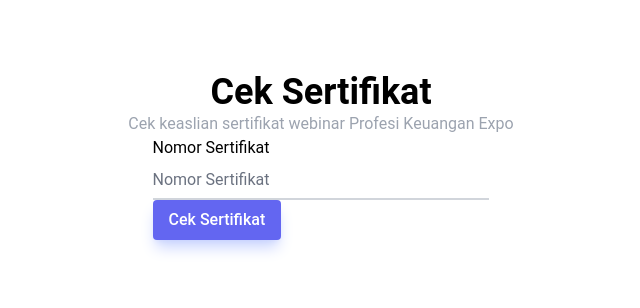
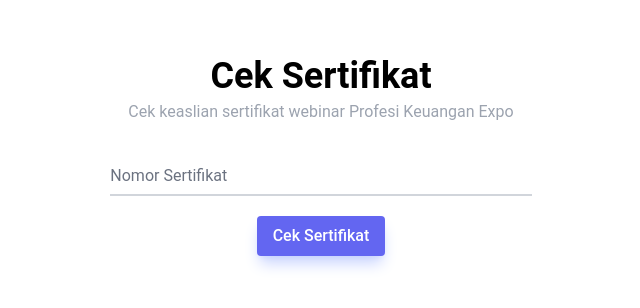
Before and after one commit to jetmiky/expo-certificate, a React (Vite) app: page / in a window 1280 px wide. Shown: the part 244-552 px from the top of the page, without its empty margins (319-959 px from the left). Built offline with nearby package versions, Linux system fonts and the light colour scheme.

Commit message:
Basic form layout

```diff
--- a/src/App.tsx
+++ b/src/App.tsx
@@ -5,19 +5,27 @@ import Button from "./components/Button";
 function App() {
   return (
     <main className="min-h-screen w-full flex-center flex-col">
-      <h1 className="text-center">Cek Sertifikat</h1>
-      <p className="text-center text-gray-400">
-        Cek keaslian sertifikat webinar Profesi Keuangan Expo
-      </p>
+      <div className="container">
+        <h1 className="text-center mb-1">Cek Sertifikat</h1>
+        <p className="text-center text-gray-400 px-10">
+          Cek keaslian sertifikat webinar Profesi Keuangan Expo
+        </p>
 
-      <form>
-        <label htmlFor="certificateCode">Nomor Sertifikat</label>
-        <input id="certificateCode" name="certificateCode" type="text" />
+        <div className="grid grid-cols-4 gap-2 md:grid-cols-6">
+          <form
+            className="col-start-2 col-span-2 md:col-start-3"
+            autoComplete="off"
+          >
+            <div className="pt-8 pb-5">
+              <Input id="certificate-code" label="Nomor Sertifikat" />
+            </div>
 
-        <Input id="certificate-code" label="Nomor Sertifikat" />
-
-        <Button>Cek Sertifikat</Button>
-      </form>
+            <div className="flex-center">
+              <Button>Cek Sertifikat</Button>
+            </div>
+          </form>
+        </div>
+      </div>
     </main>
   );
 }
```
